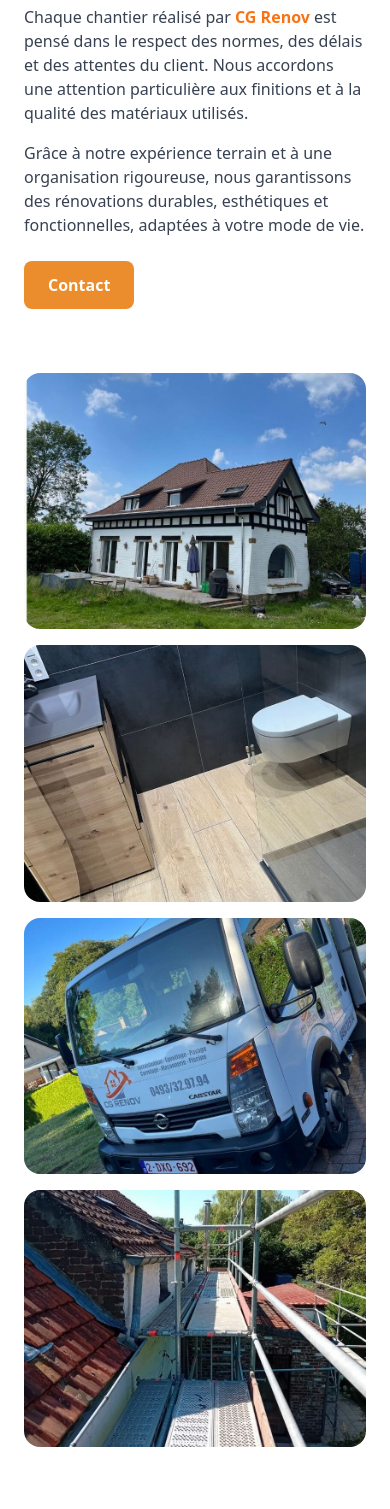
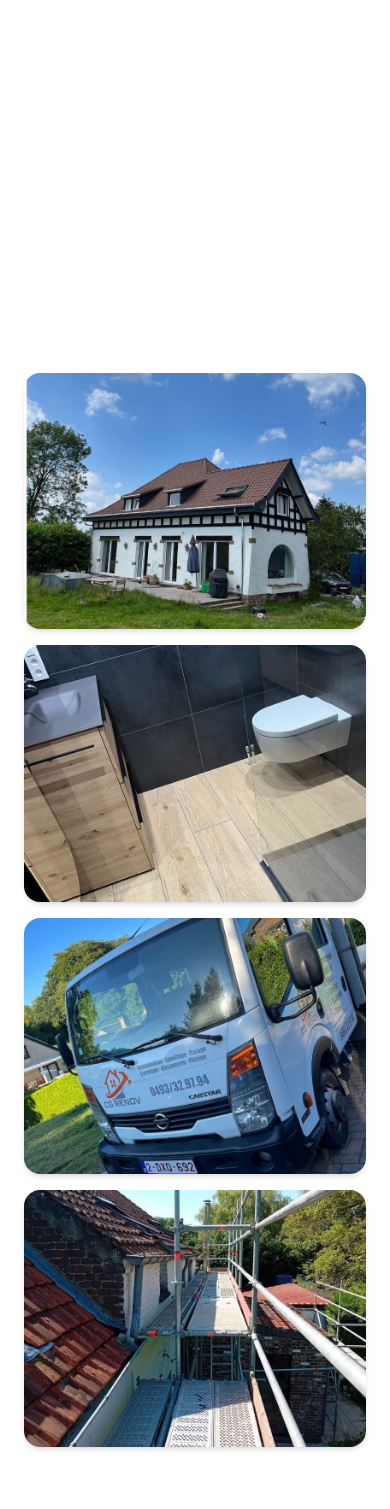
Before and after one commit to NicolasDeza/cgrenov, a Nuxt app: page / in a window 390 px wide. Shown: the part 7872-9381 px from the top of the page. Built offline with nearby package versions, Linux system fonts and the light colour scheme.

Commit message:
Animation GSAP, même que splitsection du texte

```diff
--- a/app/components/BeforeAfterSlider.vue
+++ b/app/components/BeforeAfterSlider.vue
@@ -1,8 +1,13 @@
 <script setup lang="ts">
-import { ref } from 'vue'
+import { ref, onMounted } from 'vue'
+import gsap from "gsap"
+import ScrollTrigger from "gsap/ScrollTrigger"
+
+gsap.registerPlugin(ScrollTrigger)
 
 const container = ref<HTMLElement | null>(null)
 const sliderX = ref(50)
+const contentRef = ref<HTMLElement | null>(null)
 
 const updatePosition = (clientX: number) => {
   if (!container.value) return
@@ -24,7 +29,7 @@ const startDrag = (e: PointerEvent) => {
     updatePosition(event.clientX)
   }
 
-    const stop = () => {
+  const stop = () => {
     container.value?.releasePointerCapture(e.pointerId)
     window.removeEventListener('pointermove', move)
     window.removeEventListener('pointerup', stop)
@@ -33,7 +38,25 @@ const startDrag = (e: PointerEvent) => {
   window.addEventListener('pointermove', move)
   window.addEventListener('pointerup', stop)
 }
+
+onMounted(() => {
+  if (!contentRef.value) return
+
+  gsap.from(contentRef.value.children, {
+    scrollTrigger: {
+      trigger: contentRef.value,
+      start: "top 80%",
+      toggleActions: "play none none none",
+    },
+    opacity: 0,
+    x: 30,
+    duration: 0.8,
+    ease: "power2.out",
+    stagger: 0.15,
+  })
+})
 </script>
+
 
 <template>
   <section class="w-full px-6 py-16 md:py-24">
@@ -89,7 +112,7 @@ const startDrag = (e: PointerEvent) => {
         </div>
 
         <!-- Partie Texte (droite) -->
-        <div class="space-y-6">
+        <div ref="contentRef" class="space-y-6">
           <h2 class="text-3xl md:text-4xl lg:text-5xl font-bold text-gray-900 leading-tight">
             Des rénovations visibles, durables et soignées
           </h2>
--- a/app/components/BentoGrid.vue
+++ b/app/components/BentoGrid.vue
@@ -7,25 +7,29 @@
     <div class="max-w-[1440px] mx-auto">
       <div class="grid grid-cols-1 md:grid-cols-2 md:grid-rows-[200px_100px_200px] gap-4">
     <!-- Card 1: GRANDE (haut gauche, 2 rows) -->
-    <div class="rounded-2xl overflow-hidden hover:shadow-md md:row-start-1 md:row-end-3 md:col-start-1 hover:scale-105 hover:brightness-105 transition-all duration-500">
-      <NuxtImg src="/images/bentogrid/bento-1.jpg" alt="Image 1" class="w-full h-full object-cover" />
+    <div class="relative rounded-2xl overflow-hidden group md:row-start-1 md:row-end-3 md:col-start-1 shadow-md hover:shadow-2xl transition-shadow duration-500">
+      <NuxtImg src="/images/bentogrid/bento-1.jpg" alt="Image 1" class="w-full h-full object-cover transition-transform duration-700 group-hover:scale-110" />
+      <div class="absolute inset-0 bg-black/0 group-hover:bg-black/30 transition-all duration-500"/>
     </div>
 
     <!-- Card 2: PETITE (haut droite) -->
-    <div class="rounded-2xl overflow-hidden hover:shadow-md md:row-start-1 md:row-end-2 md:col-start-2 hover:scale-105 hover:brightness-105 transition-all duration-500">
-      <NuxtImg src="/images/bentogrid/bento-2.jpg" alt="Image 2" class="w-full h-full object-cover" />
+    <div class="relative rounded-2xl overflow-hidden group md:row-start-1 md:row-end-2 md:col-start-2 shadow-md hover:shadow-2xl transition-shadow duration-500">
+      <NuxtImg src="/images/bentogrid/bento-2.jpg" alt="Image 2" class="w-full h-full object-cover transition-transform duration-700 group-hover:scale-110" />
+      <div class="absolute inset-0 bg-black/0 group-hover:bg-black/30 transition-all duration-500"/>
     </div>
 
     <!-- Card 3: PETITE (bas gauche) -->
-    <div class="rounded-2xl overflow-hidden hover:shadow-md md:row-start-3 md:row-end-4 md:col-start-1 hover:scale-105 hover:brightness-105 transition-all duration-500">
-      <NuxtImg src="/images/bentogrid/bento-3.jpg" alt="Image 3" class="w-full h-full object-cover" />
+    <div class="relative rounded-2xl overflow-hidden group md:row-start-3 md:row-end-4 md:col-start-1 shadow-md hover:shadow-2xl transition-shadow duration-500">
+      <NuxtImg src="/images/bentogrid/bento-3.jpg" alt="Image 3" class="w-full h-full object-cover transition-transform duration-700 group-hover:scale-110" />
+      <div class="absolute inset-0 bg-black/0 group-hover:bg-black/30 transition-all duration-500"/>
     </div>
 
     <!-- Card 4: GRANDE (bas droite, 2 rows) -->
-    <div class="rounded-2xl overflow-hidden hover:shadow-md md:row-start-2 md:row-end-4 md:col-start-2 hover:scale-105 hover:brightness-105 transition-all duration-500">
-      <NuxtImg src="/images/bentogrid/bento-4.jpg" alt="Image 4" class="w-full h-full object-cover" />
+    <div class="relative rounded-2xl overflow-hidden group md:row-start-2 md:row-end-4 md:col-start-2 shadow-md hover:shadow-2xl transition-shadow duration-500">
+      <NuxtImg src="/images/bentogrid/bento-4.jpg" alt="Image 4" class="w-full h-full object-cover transition-transform duration-700 group-hover:scale-110" />
+      <div class="absolute inset-0 bg-black/0 group-hover:bg-black/30 transition-all duration-500"/>
+    </div>
     </div>
       </div>
-    </div>
   </section>
 </template>
```
